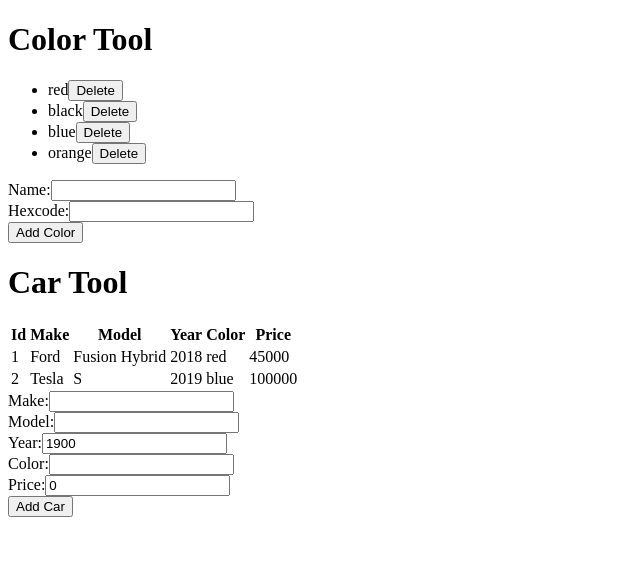
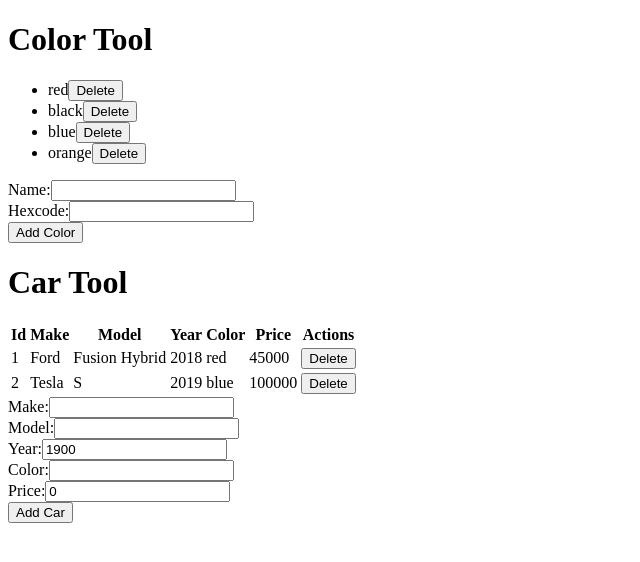
Before and after one commit to t4d-classes/react_04022020, a React (Create React App) app in the folder demo-app/: page / in a window 1280 px wide. Shown: the top 562 px of the page, without its empty margins (0-640 px from the left). Built offline with nearby package versions, Linux system fonts and the light colour scheme.

Commit message:
add code demos

```diff
--- a/demo-app/src/components/CarTable.js
+++ b/demo-app/src/components/CarTable.js
@@ -2,7 +2,7 @@ import React from 'react';
 
 import { CarViewRow } from './CarViewRow';
 
-export const CarTable = ({ cars }) => {
+export const CarTable = ({ cars, onDeleteCar: deleteCar }) => {
 
   return (
     <table>
@@ -14,11 +14,12 @@ export const CarTable = ({ cars }) => {
           <th>Year</th>
           <th>Color</th>
           <th>Price</th>
+          <th>Actions</th>
         </tr>
       </thead>
       <tbody>
         {cars.map(car =>
-          <CarViewRow key={car.id} car={car} />)}
+          <CarViewRow key={car.id} car={car} onDeleteCar={deleteCar} />)}
       </tbody>
     </table>
   );
--- a/demo-app/src/components/CarTool.js
+++ b/demo-app/src/components/CarTool.js
@@ -33,9 +33,13 @@ export const CarTool = ({ cars: initialCars }) => {
     });
   };
 
+  const deleteCar = (carId) => {
+    setCars(cars.filter(c => c.id !== carId));
+  };
+
   return <>
     <ToolHeader headerText="Car Tool" />
-    <CarTable cars={cars} />
+    <CarTable cars={cars} onDeleteCar={deleteCar} />
     <form>
       <div>
         <label htmlFor="make-input">Make:</label>
--- a/demo-app/src/components/CarViewRow.js
+++ b/demo-app/src/components/CarViewRow.js
@@ -1,6 +1,6 @@
 import React from 'react';
 
-export const CarViewRow = ({ car }) => {
+export const CarViewRow = ({ car, onDeleteCar: deleteCar }) => {
 
   return (
     <tr>
@@ -10,6 +10,9 @@ export const CarViewRow = ({ car }) => {
       <td>{car.year}</td>
       <td>{car.color}</td>
       <td>{car.price}</td>
+      <td>
+        <button type="button" onClick={() => deleteCar(car.id)}>Delete</button>
+      </td>
     </tr>
   );
 };
```
